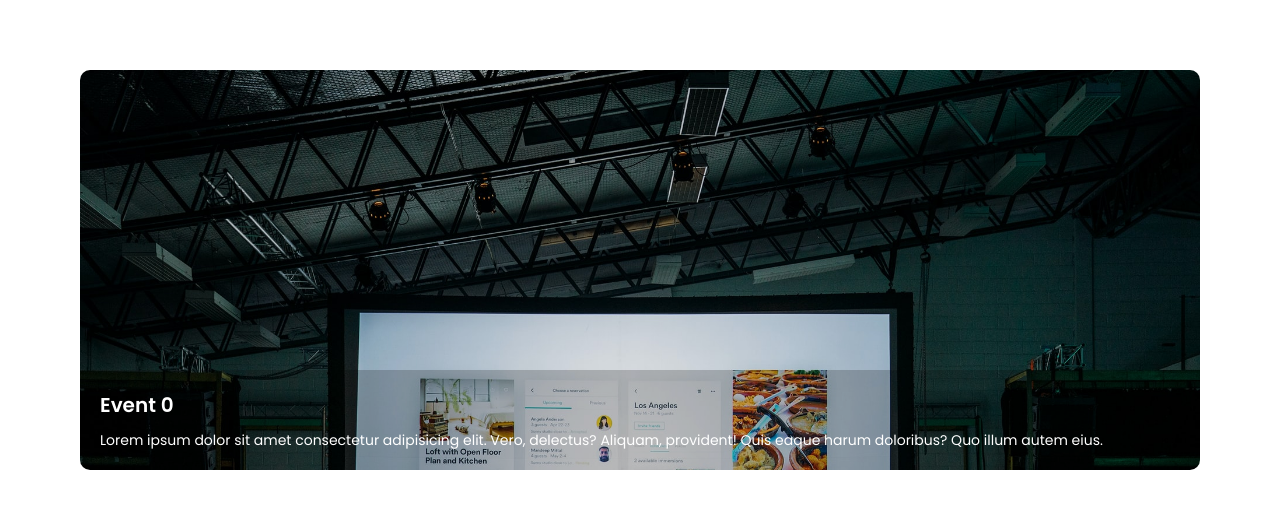
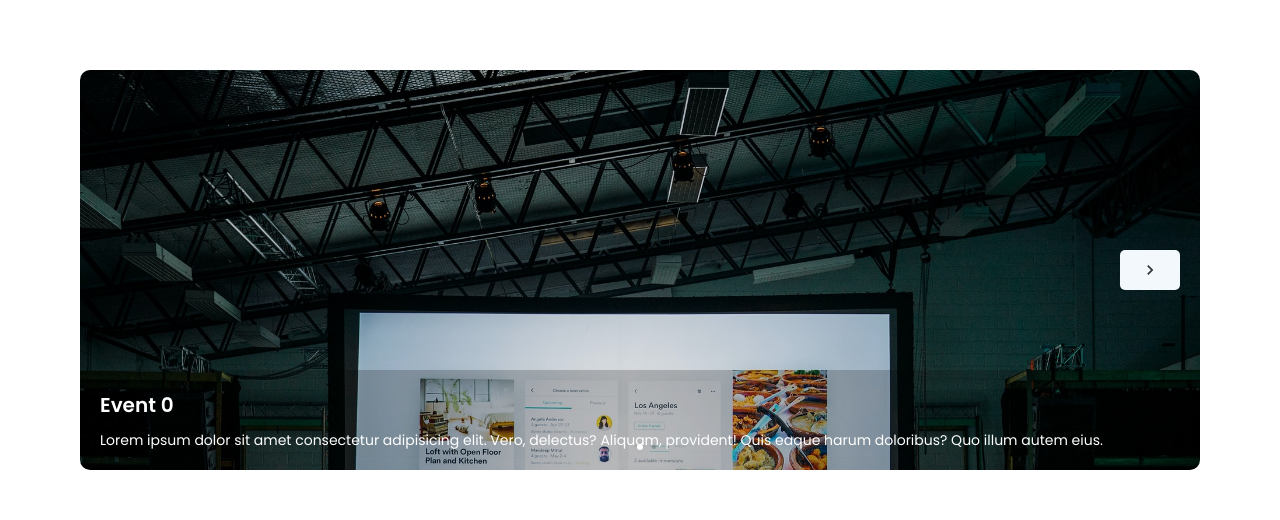
Before and after one commit to murerkinn/etstur-challenge, a Next.js app in the folder frontend/: page / in a window 1280 px wide. Shown: the part 182-702 px from the top of the page. Built offline with nearby package versions, Linux system fonts and the light colour scheme.

Commit message:
Add common carousel styles

```diff
--- a/frontend/src/modules/home/components/popular-events-carousel.tsx
+++ b/frontend/src/modules/home/components/popular-events-carousel.tsx
@@ -1,5 +1,8 @@
-import { Navigation } from 'swiper'
+import { KeyboardArrowLeft, KeyboardArrowRight } from '@mui/icons-material'
+import { Navigation, Pagination } from 'swiper'
 import { Swiper, SwiperSlide } from 'swiper/react'
+
+import Button from '@/components/button'
 
 const events = Array.from({ length: 10 }, (_, i) => ({
   _id: i,
@@ -11,9 +14,16 @@ const events = Array.from({ length: 10 }, (_, i) => ({
 const PopularEventsCarousel = () => {
   return (
     <Swiper
-      className="popular-events-carousel"
+      className="popular-events-carousel carousel"
       slidesPerView={1}
-      modules={[Navigation]}
+      modules={[Navigation, Pagination]}
+      pagination={{
+        dynamicBullets: true,
+      }}
+      navigation={{
+        prevEl: '.carousel-prev',
+        nextEl: '.carousel-next',
+      }}
     >
       {events.map(event => (
         <SwiperSlide key={event._id} className="popular-events-carousel-slide">
@@ -33,6 +43,14 @@ const PopularEventsCarousel = () => {
           </div>
         </SwiperSlide>
       ))}
+
+      <Button className="carousel-prev">
+        <KeyboardArrowLeft />
+      </Button>
+
+      <Button className="carousel-next">
+        <KeyboardArrowRight />
+      </Button>
     </Swiper>
   )
 }
--- /dev/null
+++ b/frontend/src/styles/components/carousel.scss
@@ -0,0 +1,21 @@
+.carousel {
+  position: relative;
+
+  &-prev,
+  &-next {
+    position: absolute;
+    top: 50%;
+    transform: translate(0, -50%);
+    z-index: 10;
+    border: none;
+    background-color: var(--light);
+  }
+
+  &-prev {
+    left: 2rem;
+  }
+
+  &-next {
+    right: 2rem;
+  }
+}
--- a/frontend/src/styles/components/index.scss
+++ b/frontend/src/styles/components/index.scss
@@ -6,4 +6,5 @@
 @import './menu.scss';
 @import './button.scss';
 @import './logo.scss';
+@import './carousel.scss';
 @import './profile-info.scss';
--- a/frontend/src/styles/globals/variables.scss
+++ b/frontend/src/styles/globals/variables.scss
@@ -21,6 +21,7 @@ $xl: 1600px;
   --warning: #f39237;
   --success: #3cb989;
   --light: #f3f8fc;
+
   --info: #05b6ec;
   --dark-blue: #0c2e52;
   --purple: #a961ec;
@@ -33,4 +34,9 @@ $xl: 1600px;
   // Components
   --input-border-radius: 0.5rem;
   --input-error-bg-color: #ff5e000d;
+
+  // Swiper pagination
+  --swiper-pagination-bullet-size: 0.6rem;
+  --swiper-pagination-color: var(--white);
+  --swiper-pagination-bullet-inactive-color: var(--white-40);
 }
```
